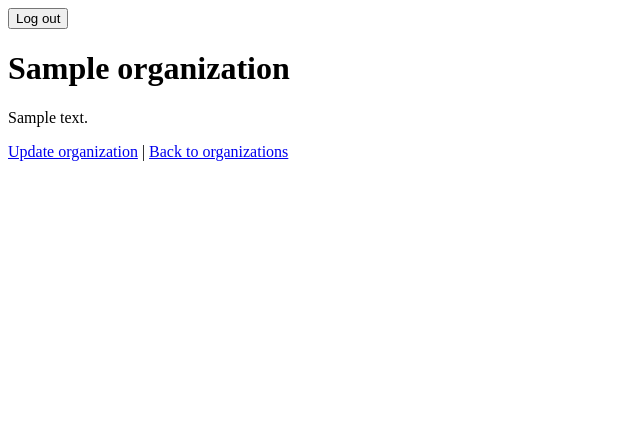
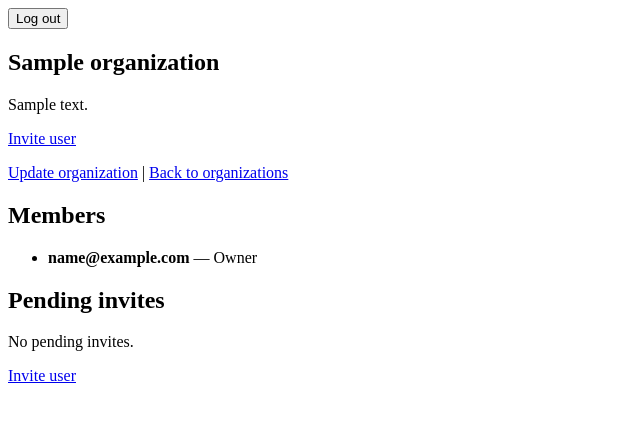
Before and after one commit to Hammadhammad2/docsphere, a Django app: page /organizations/1/ in a window 1280 px wide. Shown: the top 422 px of the page, without its empty margins (0-640 px from the left). Run offline with Django 5.2, Linux system fonts and the light colour scheme; a user stored in the database is signed in; tables that the repository leaves empty hold one stand-in row (values such as "Sample post").

Commit message:
feat: Implement organization invitation functionality
- Added CreateOrganizationInviteForm for inviting users to organizations with email validation.
- Introduced OrganizationInviteCreateView to handle the invitation process, including permission checks.
- Updated organization detail view to display pending invites and allow user invitations.
- Created a new template for inviting users to enhance user experience.

```diff
--- /dev/null
+++ b/organizations/permissions.py
@@ -0,0 +1,10 @@
+from organizations.choices import Role
+from organizations.models import UserOrganization
+
+
+def user_can_manage_org(user, organization):
+    return UserOrganization.objects.filter(
+        organization=organization,
+        user=user,
+        role__in=(Role.OWNER, Role.ADMIN),
+    ).exists()
--- a/organizations/templates/organizations/organization_detail.html
+++ b/organizations/templates/organizations/organization_detail.html
@@ -3,10 +3,71 @@
 {% block title %}{{ organization.name }} – Docsphere{% endblock %}
 
 {% block content %}
-<h1>{{ organization.name }}</h1>
-<p>{{ organization.description }}</p>
-<p>
-	<a href="{% url 'organizations:update_organization' organization.pk %}">Update organization</a>
-	| <a href="{% url 'organizations:list_organizations' %}">Back to organizations</a>
-</p>
+<article>
+	<header>
+		<h1>{{ organization.name }}</h1>
+		{% if organization.description %}
+		<p>{{ organization.description }}</p>
+		{% else %}
+		<p><em>No description.</em></p>
+		{% endif %}
+
+		{% if can_invite %}
+		<p>
+			<a href="{% url 'organizations:invite_user' organization.pk %}" role="button">Invite user</a>
+		</p>
+		{% endif %}
+	</header>
+
+	<nav aria-label="Organization actions">
+		<p>
+			{% if can_invite %}
+			<a href="{% url 'organizations:update_organization' organization.pk %}">Update organization</a>
+			|
+			{% endif %}
+			<a href="{% url 'organizations:list_organizations' %}">Back to organizations</a>
+		</p>
+	</nav>
+
+	<section aria-labelledby="members-heading">
+		<h2 id="members-heading">Members</h2>
+		{% if members %}
+		<ul>
+			{% for membership in members %}
+			<li>
+				<strong>{{ membership.user.email }}</strong>
+				{% if membership.role %}
+				<span>— {{ membership.get_role_display|default:membership.role }}</span>
+				{% endif %}
+			</li>
+			{% endfor %}
+		</ul>
+		{% else %}
+		<p>No members listed.</p>
+		{% endif %}
+	</section>
+
+	<section aria-labelledby="invites-heading">
+		<h2 id="invites-heading">Pending invites</h2>
+		{% if pending_invites %}
+		<ul>
+			{% for invite in pending_invites %}
+			<li>
+				<strong>{{ invite.email }}</strong>
+				{% if invite.expires_at %}
+				<span>— expires {{ invite.expires_at }}</span>
+				{% endif %}
+			</li>
+			{% endfor %}
+		</ul>
+		{% else %}
+		<p>No pending invites.</p>
+		{% endif %}
+		{% if can_invite %}
+		<p>
+			<a href="{% url 'organizations:invite_user' organization.pk %}" role="button">Invite user</a>
+		</p>
+		{% endif %}
+	</section>
+</article>
 {% endblock %}
--- a/organizations/urls.py
+++ b/organizations/urls.py
@@ -3,6 +3,7 @@ from django.urls import path
 from organizations.views import (
     OrganizationCreateView,
     OrganizationDetailView,
+    OrganizationInviteCreateView,
     OrganizationListView,
     OrganizationUpdateView,
 )
@@ -14,4 +15,5 @@ urlpatterns = [
     path("<int:pk>/", OrganizationDetailView.as_view(), name="organization_detail"),
     path("create/", OrganizationCreateView.as_view(), name="create_organization"),
     path("<int:pk>/update/", OrganizationUpdateView.as_view(), name="update_organization"),
+    path("<int:pk>/invite/", OrganizationInviteCreateView.as_view(), name="invite_user"),
 ]
--- a/organizations/views.py
+++ b/organizations/views.py
@@ -1,12 +1,19 @@
+from datetime import timedelta
+
 from django.conf import settings
+from django.contrib import messages
 from django.contrib.auth.mixins import LoginRequiredMixin
+from django.core.exceptions import PermissionDenied
 from django.db.models import Q
+from django.shortcuts import get_object_or_404, redirect
 from django.urls import reverse_lazy
-from django.views.generic import CreateView, DetailView, ListView, UpdateView
+from django.utils import timezone
+from django.views.generic import CreateView, DetailView, FormView, ListView, UpdateView
 
-from organizations.choices import Role
-from organizations.forms import CreateOrganizationForm, UpdateOrganizationForm
-from organizations.models import Organization, UserOrganization
+from organizations.choices import InviteStatus, Role
+from organizations.forms import CreateOrganizationForm, CreateOrganizationInviteForm, UpdateOrganizationForm
+from organizations.models import INVITE_EXPIRY_DAYS, Organization, OrganizationInvite, UserOrganization
+from organizations.permissions import user_can_manage_org
 
 
 class OrganizationListView(LoginRequiredMixin, ListView):
@@ -68,3 +75,61 @@ class OrganizationDetailView(LoginRequiredMixin, DetailView):
 
     def get_queryset(self):
         return Organization.objects.filter(members=self.request.user)
+
+    def get_context_data(self, **kwargs):
+        context = super().get_context_data(**kwargs)
+        organization = self.object
+        context["members"] = (
+            UserOrganization.objects.filter(organization=organization).select_related("user").order_by("user__email")
+        )
+
+        context["pending_invites"] = OrganizationInvite.objects.filter(
+            organization=organization,
+            status=InviteStatus.PENDING,
+            expires_at__gt=timezone.now(),
+        ).order_by("email")
+
+        context["can_invite"] = user_can_manage_org(self.request.user, organization)
+        return context
+
+
+class OrganizationInviteCreateView(LoginRequiredMixin, FormView):
+    form_class = CreateOrganizationInviteForm
+    template_name = "organizations/organization_invite_create.html"
+    login_url = reverse_lazy("login")
+
+    def dispatch(self, request, *args, **kwargs):
+        self.organization = get_object_or_404(
+            Organization.objects.filter(members=request.user),
+            pk=kwargs["pk"],
+        )
+
+        if not user_can_manage_org(request.user, self.organization):
+            raise PermissionDenied
+        return super().dispatch(request, *args, **kwargs)
+
+    def get_form_kwargs(self):
+        kwargs = super().get_form_kwargs()
+        kwargs["organization"] = self.organization
+        return kwargs
+
+    def get_context_data(self, **kwargs):
+        context = super().get_context_data(**kwargs)
+        context["organization"] = self.organization
+        return context
+
+    def form_valid(self, form):
+        OrganizationInvite.objects.create(
+            organization=self.organization,
+            email=form.cleaned_data["email"],
+            invited_by=self.request.user,
+            expires_at=timezone.now() + timedelta(days=INVITE_EXPIRY_DAYS),
+            status=InviteStatus.PENDING,
+        )
+
+        messages.success(
+            self.request,
+            f"Invite sent to {form.cleaned_data['email']}.",
+        )
+
+        return redirect("organizations:organization_detail", pk=self.organization.pk)
```
Also changed, not shown: organizations/forms.py (+26 -1 lines), organizations/templates/organizations/organization_invite_create.html (added, +28 -0 lines).
